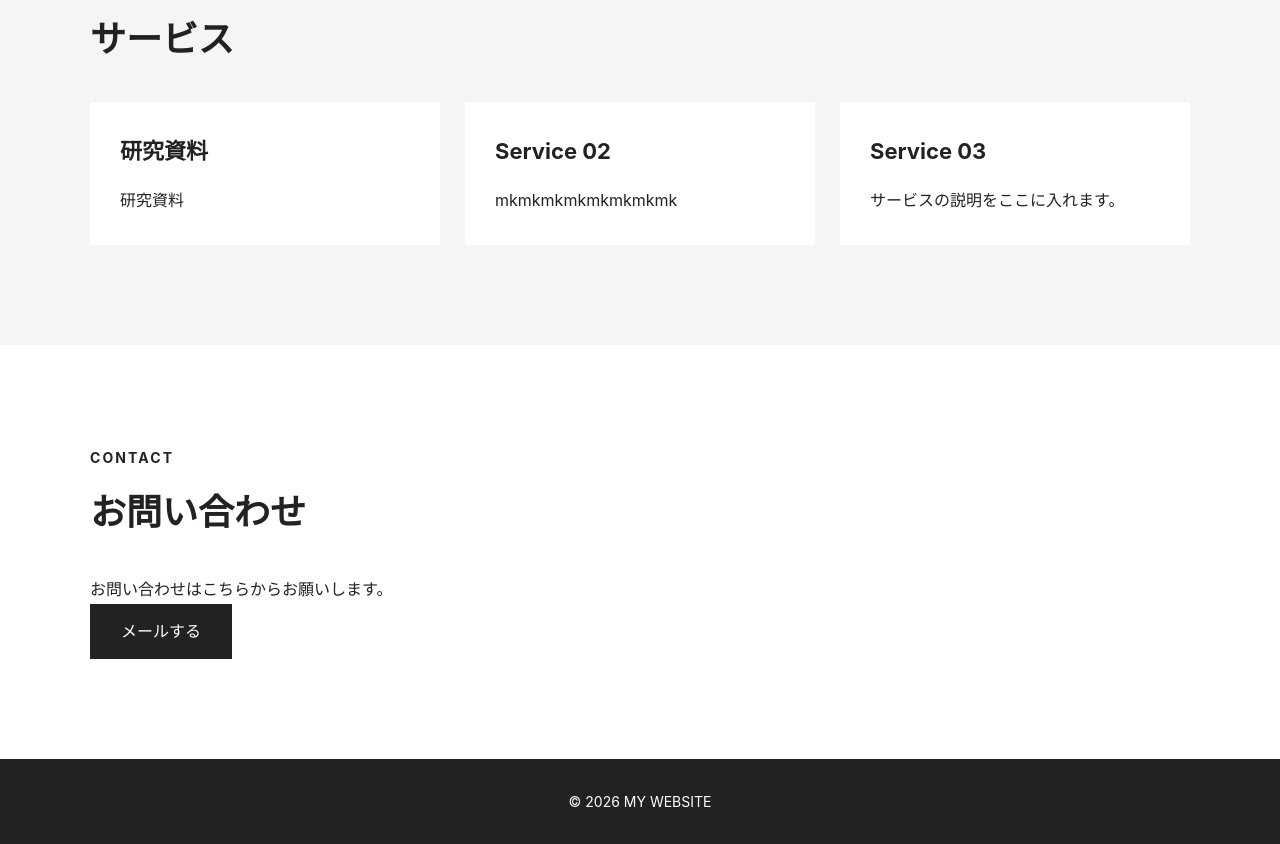
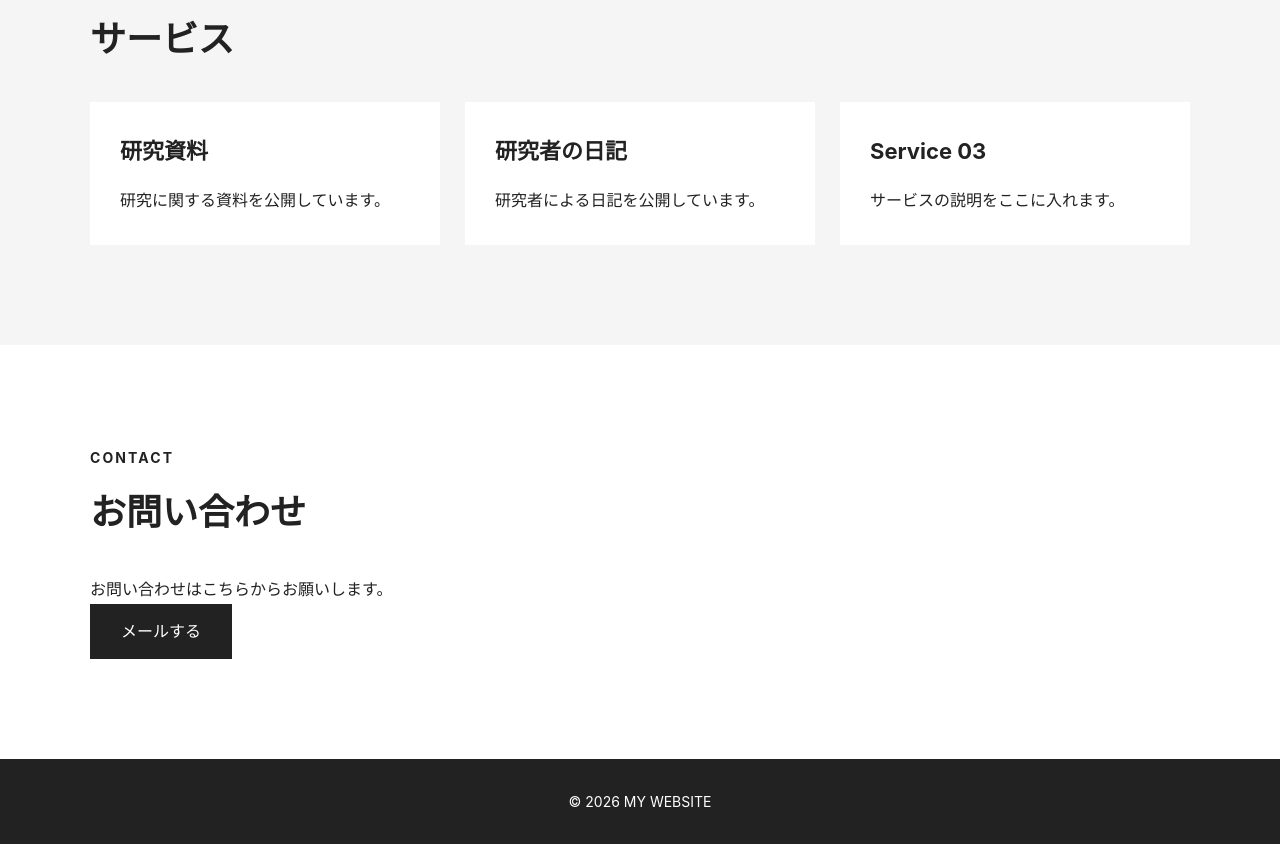
Before and after one commit to annakawashim/my_web, a plain HTML site: page index.html in a window 1280 px wide. Shown: the part 1460-2304 px from the top of the page. Drawn offline with Linux system fonts and the light colour scheme; a script that the page names is missing.

Commit message:
コミット

```diff
--- a/index.html
+++ b/index.html
@@ -73,14 +73,14 @@
           <article class="card">
             <h3>研究資料</h3>
             <p>
-              研究資料
+              研究に関する資料を公開しています。
             </p>
           </article>
 
           <a href="Diary/index.html" class="card-link">
             <article class="card">
-              <h3>Service 02</h3>
-              <p>mkmkmkmkmkmkmkmk</p>
+              <h3>研究者の日記</h3>
+              <p>研究者による日記を公開しています。</p>
             </article>
           </a>
 
```
Also changed, not shown: Diary/index.html (+1 -1 lines).
